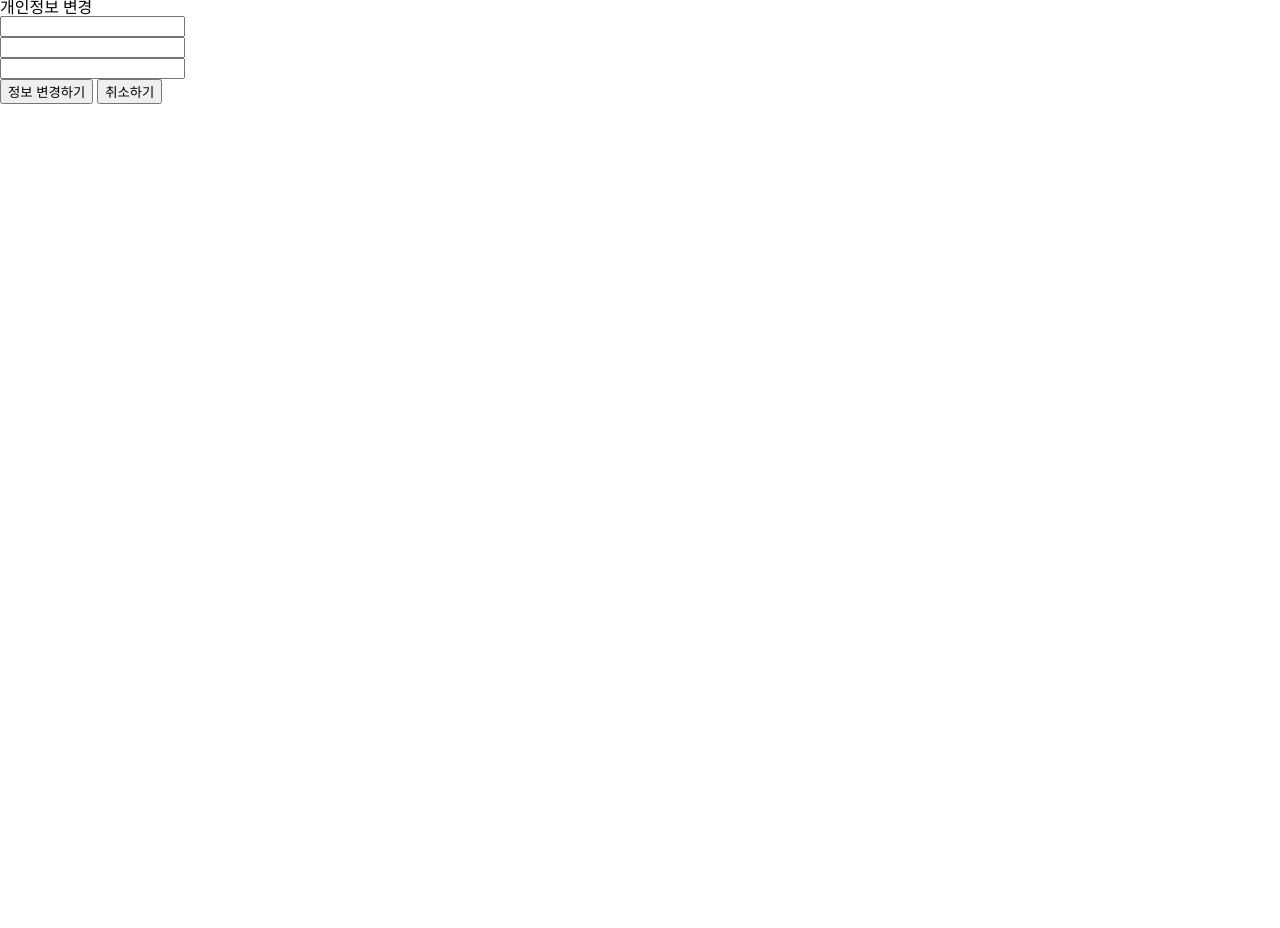
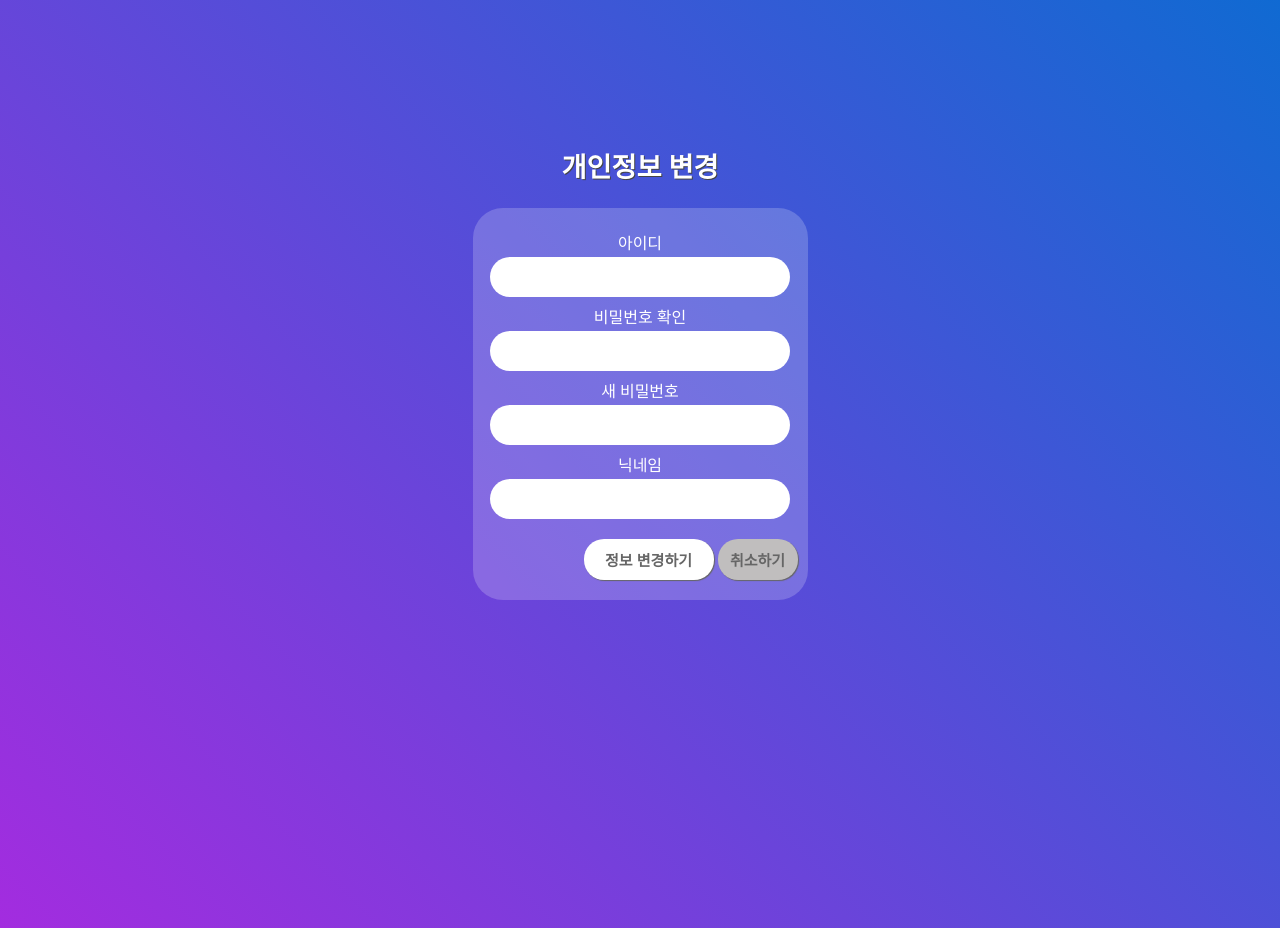
Before and after one commit to yoyongjin/spreadyourmusicaltaste, a website: page public/infoChange.html in a window 1280 px wide. Before the commit the page ends 800 px from the top, so only its background shows below. Drawn offline with Linux system fonts and the light colour scheme.

Commit message:
info-change-page

```diff
--- /dev/null
+++ b/public/css/infoChange.css
@@ -0,0 +1,84 @@
+body {
+  width: 375px;
+  height: 100vh;
+  margin: 0 auto;
+  box-sizing: border-box;
+  background: linear-gradient(45deg, #a32cdf, #106ad2);
+}
+.info-change {
+  margin-top: 16vh;
+}
+.info-change-header {
+  line-height: 10vh;
+  color: #fff;
+  font-size: 1.7rem;
+  font-weight: 700;
+  text-align: center;
+  vertical-align: bottom;
+  text-shadow: 1px 1px #444;
+}
+.info-change-wrapper {
+  background-color: rgba(255, 255, 255, 0.2);
+  margin: 0 20px;
+  padding: 20px 10px;
+  vertical-align: middle;
+  border-radius: 30px;
+}
+.info-change-items {
+  color: #fff;
+  text-align: center;
+  vertical-align: middle;
+}
+.info-change-items li {
+  margin: 8px 0;
+}
+.info-change-items input::placeholder {
+  color: black;
+  font-size: 14px;
+  font-weight: 600;
+  text-align: center;
+}
+.info-change-items input {
+  width: 300px;
+  height: 40px;
+  margin: 5px;
+  padding: 10px;
+  border: 0;
+  border-radius: 30px;
+  box-sizing: border-box;
+  /* box-shadow: 1px 1px 1px #666; */
+}
+.change-btn-wrapper {
+  margin: 15px auto 0;
+  text-align: right;
+}
+.change-complete-btn {
+  font-weight: 700;
+  font-size: 15px;
+  width: 130px;
+  padding: 10px;
+  border: 0;
+  border-radius: 20px;
+  background-color: #fff;
+  color: #666;
+  box-shadow: 1px 1px 1px #666;
+}
+.change-complete-btn:hover {
+  background-color: rgb(231, 229, 89);
+  color: #333;
+}
+.change-cancel-btn {
+  font-weight: 700;
+  font-size: 15px;
+  background-color: #c0bebe;
+  color: #666;
+  width: 80px;
+  padding: 10px;
+  border: 0;
+  border-radius: 20px;
+  box-shadow: 1px 1px 1px #666;
+}
+.change-cancel-btn:hover {
+  background-color: tomato;
+  color: #fff;
+}
--- a/public/infoChange.html
+++ b/public/infoChange.html
@@ -3,31 +3,37 @@
 <head>
   <meta charset="UTF-8">
   <meta name="viewport" content="width=375, initial-scale=1.0">
-  <link href="assets/css/infoChange.css" rel="stylesheet" />
   <link href="./css/reset.css" rel="stylesheet" />
+  <link href="./css/infoChange.css" rel="stylesheet" />
   <title>Document</title>
 </head>
 <body>
   <!-- 개인정보 변경 섹션  -->
   <section class="info-change">
     <h2 class="info-change-header">개인정보 변경</h2>
-    <article>
+    <article class='info-change-wrapper'>
       <ul class="info-change-items">
-        <li id="change-id" class="info-change-id">
+        <li id="change-id" class="info-change-id"> 아이디
           <label for="change-id"></label>
           <input id="change-id" type="text" />
         </li>
-        <li id="change-pw" class="change-pw">
+        <li id="change-pw" class="change-pw"> 비밀번호 확인
           <label for="change-pw"></label>
           <input id="change-pw" type="text" />
         </li>
-        <li id="nickname" class="change-nickname">
+        <li id="change-pw" class="change-pw"> 새 비밀번호
+          <label for="change-pw"></label>
+          <input id="change-pw" type="text" />
+        </li>
+        <li id="nickname" class="change-nickname"> 닉네임
           <label for="nickname"></label>
           <input id="nickname" type="text" />
         </li>
       </ul>
-      <button class='change-complete' type="button">정보 변경하기</button>
-      <button class='change-cancel' type="button">취소하기</button>
+      <div class='change-btn-wrapper'>
+        <button class='change-complete-btn' type="button">정보 변경하기</button>
+        <button class='change-cancel-btn' type="button">취소하기</button>
+      </div>
     </article>
   </section>
 </body>
```
Also changed, not shown: public/css/main-page.css (+15 -13 lines).
